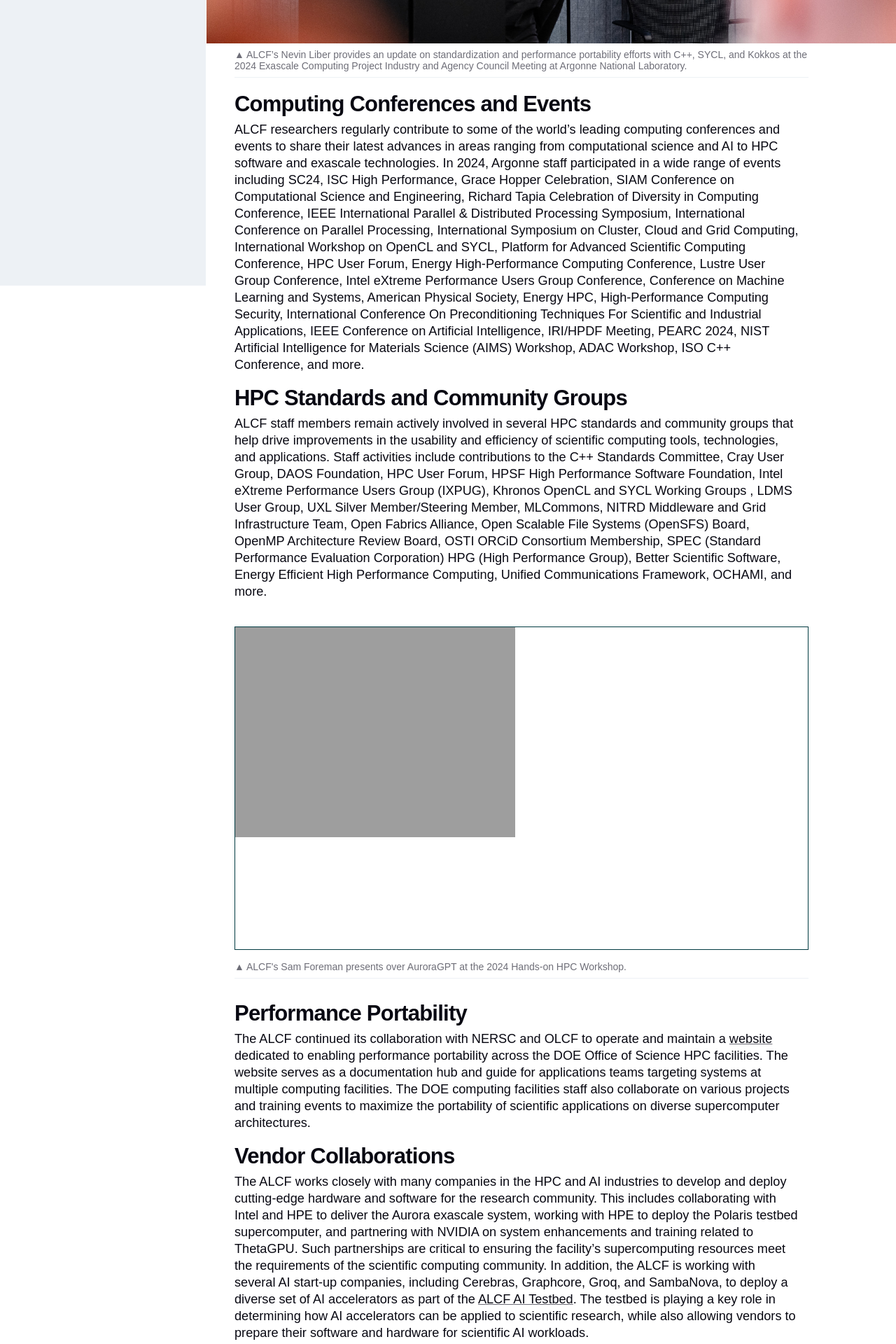
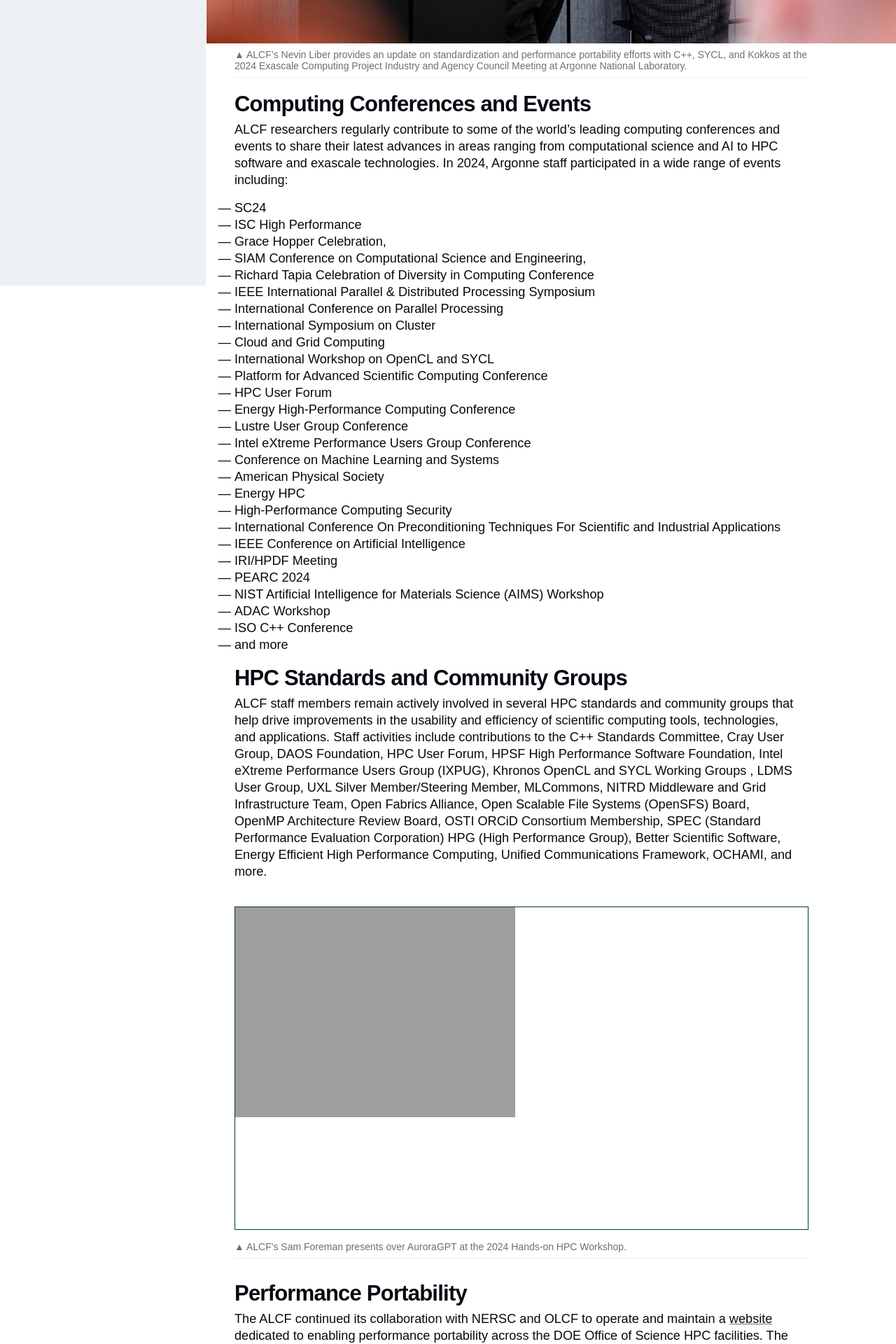
Before and after one commit to argonne-lcf/AR2024, a Jekyll site: the page built from 03_community/hpc-community-activities.md, in a window 1280 px wide. Shown: the part 936-2856 px from the top of the page at 70% size. Built offline with Jekyll 4.4.1, drawn with Linux system fonts in a browser that asks for light colours; some web fonts are replaced.

Commit message:
Convert conference info to bullets on hpc-community-activities.md

```diff
--- a/03_community/hpc-community-activities.md
+++ b/03_community/hpc-community-activities.md
@@ -15,7 +15,34 @@ permalink: community-and-outreach/hpc-community-activities
 
 ## Computing Conferences and Events
 
-ALCF researchers regularly contribute to some of the world’s leading computing conferences and events to share their latest advances in areas ranging from computational science and AI to HPC software and exascale technologies. In 2024, Argonne staff participated in a wide range of events including SC24, ISC High Performance, Grace Hopper Celebration, SIAM Conference on Computational Science and Engineering, Richard Tapia Celebration of Diversity in Computing Conference, IEEE International Parallel & Distributed Processing Symposium, International Conference on Parallel Processing, International Symposium on Cluster, Cloud and Grid Computing, International Workshop on OpenCL and SYCL, Platform for Advanced Scientific Computing Conference, HPC User Forum, Energy High-Performance Computing Conference, Lustre User Group Conference, Intel eXtreme Performance Users Group Conference, Conference on Machine Learning and Systems, American Physical Society, Energy HPC, High-Performance Computing Security, International Conference On Preconditioning Techniques For Scientific and Industrial Applications, IEEE Conference on Artificial Intelligence, IRI/HPDF Meeting, PEARC 2024, NIST Artificial Intelligence for Materials Science (AIMS) Workshop, ADAC Workshop, ISO C++ Conference, and more.
+ALCF researchers regularly contribute to some of the world’s leading computing conferences and events to share their latest advances in areas ranging from computational science and AI to HPC software and exascale technologies. In 2024, Argonne staff participated in a wide range of events including:
+- SC24
+- ISC High Performance
+- Grace Hopper Celebration,
+- SIAM Conference on Computational Science and Engineering,
+- Richard Tapia Celebration of Diversity in Computing Conference
+- IEEE International Parallel & Distributed Processing Symposium
+- International Conference on Parallel Processing
+- International Symposium on Cluster
+- Cloud and Grid Computing
+- International Workshop on OpenCL and SYCL
+- Platform for Advanced Scientific Computing Conference
+- HPC User Forum
+- Energy High-Performance Computing Conference
+- Lustre User Group Conference
+- Intel eXtreme Performance Users Group Conference
+- Conference on Machine Learning and Systems
+- American Physical Society
+- Energy HPC
+- High-Performance Computing Security
+- International Conference On Preconditioning Techniques For Scientific and Industrial Applications
+- IEEE Conference on Artificial Intelligence
+- IRI/HPDF Meeting
+- PEARC 2024
+- NIST Artificial Intelligence for Materials Science (AIMS) Workshop
+- ADAC Workshop
+- ISO C++ Conference
+- and more
 
 ## HPC Standards and Community Groups
 
```
